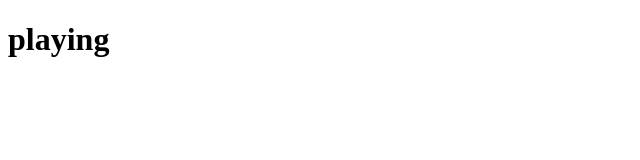
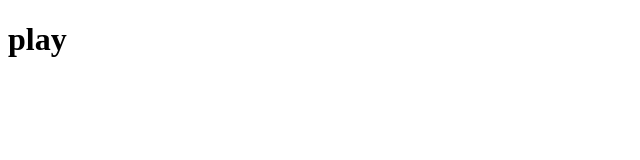
Before and after one commit to Ubonabasicookey/Gitstudy, a plain HTML site: page index.html in a window 1280 px wide. Shown: the full height of the page, 0-640 px from the left. Drawn offline with Linux system fonts and the light colour scheme.

Commit message:
change made

```diff
--- a/index.html
+++ b/index.html
@@ -9,7 +9,7 @@
 <body>
     <header>
         <h1>
-            playing
+            play
         </h1>
     </header>
 </body>
```
